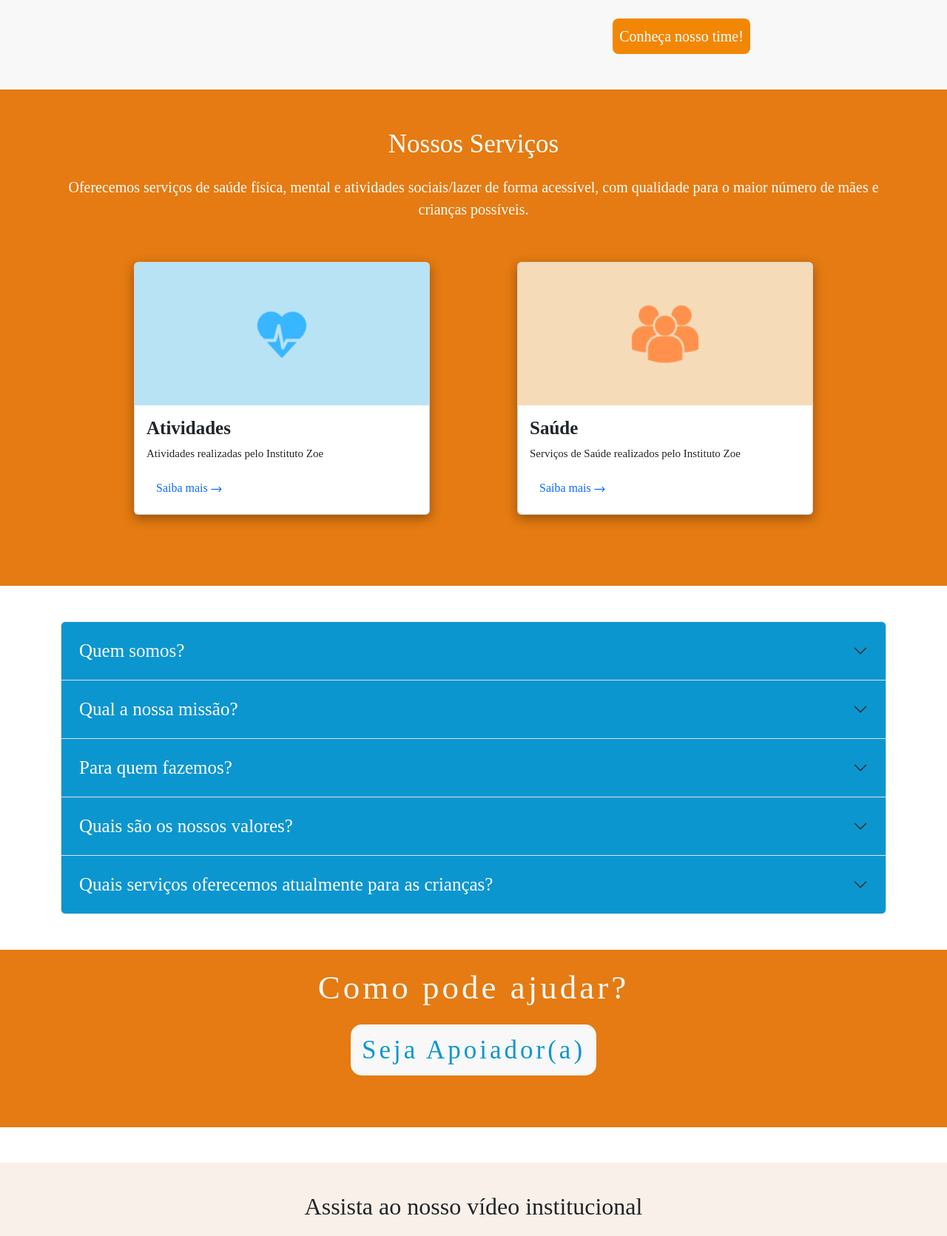
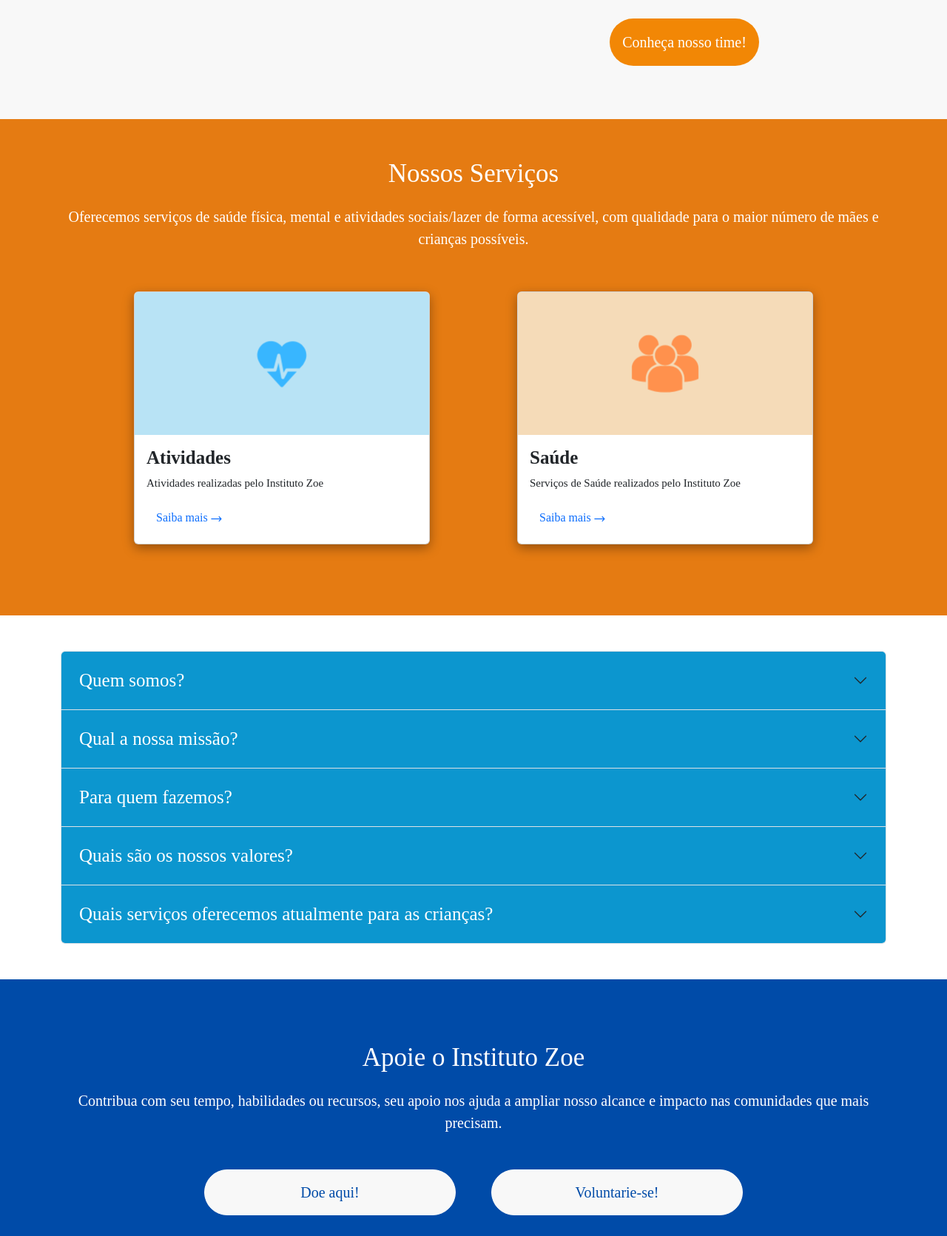
Before and after one commit to ProjetoZOE/InstitutoZoe, a PHP site: page / in a window 1280 px wide. Shown: the part 1383-3054 px from the top of the page at 74% size. Run offline with PHP 8.4, Linux system fonts and the light colour scheme; some web fonts are replaced.

Commit message:
Mudanças no layout e ajustes

```diff
--- a/index.html
+++ b/index.html
@@ -121,80 +121,85 @@
 
         <section class="py-5" style="background-color: #F8F8F8;">
             <div class="container">
-                <div class="row justify-content-center align-items-center g-2">
-                    <div class="col d-flex justify-content-center align-items-center">
+                <div class="row justify-content-center align-items-center g-4">
+                    <div class="col-12 col-md-6 d-flex justify-content-center order-1">
                         <img src="https://upload.wikimedia.org/wikipedia/commons/thumb/2/21/Solid_black.svg/512px-Solid_black.svg.png"
                             alt="Equipe do Instituto Zoe" class="img-fluid"
-                            style="border: none; border-radius: 5px; max-width: 75%; height: auto;">
+                            style="border: none; border-radius: 5px; max-width: 100%; height: auto;">
                     </div>
 
-                    <div class="col">
-                        <p class="section-title" style="color: #333333; text-align: start;">Sobre o Instituto Zoe</p>
-                        <p class="section-text" style="color: black;">Fundada em 2008, o Instituto Zoe se dedica a
-                            preencher lacunas na área da saúde em comunidades carentes. Nossa missão é fornecer serviços
-                            de saúde acessíveis e de qualidade, independentemente da condição socioeconômica.
+                    <div class="col-12 col-md-6 order-2">
+                        <p class="section-title text-md-start text-center" style="color: #333333;">Sobre o Instituto Zoe
                         </p>
-                        <p class="section-text mb-4" style="color: black;">
-                            Acreditamos que todos merecem acesso a
-                            cuidados de saúde que sejam:</p>
-                        <div>
-                            <!-- Bloco Acessíveis -->
-                            <div class="row align-items-center g-2 mb-2">
+                        <p class="section-text text-md-start text-center" style="color: black;">
+                            Fundada em 2008, o Instituto Zoe se dedica a preencher lacunas na área da saúde em
+                            comunidades carentes.
+                            Nossa missão é fornecer serviços de saúde acessíveis e de qualidade, independentemente da
+                            condição socioeconômica.
+                        </p>
+                        <p class="section-text mb-4 text-md-start text-center" style="color: black;">
+                            Acreditamos que todos merecem acesso a cuidados de saúde que sejam:
+                        </p>
+
+                        <div class="mb-4">
+                            <div class="row align-items-start g-2 mb-2">
                                 <div class="col-auto">
-                                    <div class="icon-container me-3">
-                                        <i class="checkmark">&#10003;</i>
+                                    <div class="icon-container me-2">
+                                        <i class="checkmark">✓</i>
                                     </div>
                                 </div>
                                 <div class="col">
                                     <p class="section-subtitle mb-1">Acessíveis</p>
-                                    <p class="section-subtext mb-0">Removendo barreiras aos cuidados de saúde por meio
-                                        de clínicas móveis e taxas variáveis.</p>
+                                    <p class="section-subtext mb-0">
+                                        Removendo barreiras aos cuidados de saúde por meio de clínicas móveis e taxas
+                                        variáveis.
+                                    </p>
                                 </div>
                             </div>
 
-                            <!-- Bloco Empáticos -->
-                            <div class="row align-items-center g-2 mb-2">
+                            <div class="row align-items-start g-2 mb-2">
                                 <div class="col-auto">
-                                    <div class="icon-container me-3" style="background-color: #004ba8;">
-                                        <i class="checkmark">&#10003;</i>
+                                    <div class="icon-container me-2" style="background-color: #004ba8;">
+                                        <i class="checkmark">✓</i>
                                     </div>
                                 </div>
                                 <div class="col">
                                     <p class="section-subtitle mb-1">Empáticos</p>
-                                    <p class="section-subtext mb-0">Respeitando as diversas origens e prestando cuidados
-                                        que reconheçam as necessidades culturais.</p>
+                                    <p class="section-subtext mb-0">
+                                        Respeitando as diversas origens e prestando cuidados que reconheçam as
+                                        necessidades culturais.
+                                    </p>
                                 </div>
                             </div>
 
-                            <!-- Bloco Impactantes -->
-                            <div class="row align-items-center g-2 mb-4">
+                            <div class="row align-items-start g-2 mb-4">
                                 <div class="col-auto">
-                                    <div class="icon-container me-3">
-                                        <i class="checkmark">&#10003;</i>
+                                    <div class="icon-container me-2">
+                                        <i class="checkmark">✓</i>
                                     </div>
                                 </div>
                                 <div class="col">
-                                    <p class="section-subtitle mb-1 ">Impactantes</p>
-                                    <p class="section-subtext mb-0">Envolver-se com as comunidades locais para
-                                        desenvolver programas que atendam às suas necessidades específicas.</p>
-                                </div>
-                            </div>
-                            <div class="row justify-content-center">
-                                <div class="col-auto">
-                                    <a href="index-equipe.html" class="btn btn-lg p-2 text-white"
-                                        style="background-color: #f28705;">
-                                        Conheça nosso time!
-                                    </a>
+                                    <p class="section-subtitle mb-1">Impactantes</p>
+                                    <p class="section-subtext mb-0">
+                                        Envolver-se com as comunidades locais para desenvolver programas que atendam às
+                                        suas necessidades específicas.
+                                    </p>
                                 </div>
                             </div>
 
+                            <div class="text-center text-md-center">
+                                <a href="index-equipe.html" class="btn btn-lg p-3 text-white"
+                                    style="background-color: #f28705; border-radius: 50px;">
+                                    Conheça nosso time!
+                                </a>
+                            </div>
                         </div>
                     </div>
                 </div>
             </div>
+        </section>
 
-            </div>
-        </section>
+
 
         <section class=" py-5" style="background-color: #E57B12;">
             <div class="container">
@@ -399,17 +404,30 @@
 
         <br><br>
 
-        <section id="apoiador">
-            <br>
-            <h1 style="font-size: 45px;">Como pode ajudar?</h1><br>
-            <p><a href="index-apoiador.html">Seja
-                    Apoiador(a)</a></p>
+
+        <section class="d-flex align-items-center py-1" style="min-height: 50vh;" id="apoiador">
+            <div class="container text-center">
+                <p class="section-title">Apoie o Instituto Zoe</p>
+                <p class="section-text mb-5">
+                    Contribua com seu tempo, habilidades ou recursos, seu apoio nos ajuda a ampliar nosso alcance
+                    e impacto nas comunidades que mais precisam.
+                </p>
+                <div class="row justify-content-center g-5">
+                    <div class="col-12 col-md-4">
+                        <a href="index-apoiador.html" class="btn btn-light w-100">Doe aqui!</a>
+                    </div>
+                    <div class="col-12 col-md-4">
+                        <a href="index-apoiador.html" class="btn btn-light w-100">Voluntarie-se!</a>
+                    </div>
+                </div>
+            </div>
         </section>
-        <br><br>
-        <!-- Sobre -->
+
+
+
         <section id="video-institucional" style="padding: 40px 0; background-color: #f9f0e9;">
             <div class="container text-center">
-                <h2 style="color: var(--azul);">Assista ao nosso vídeo institucional</h2>
+                <h2 class="section-title" style="color: #333333;">Assista ao nosso vídeo institucional</h2>
                 <div class="ratio ratio-16x9 mt-4">
                     <iframe src="https://www.youtube.com/embed/8B02_B1vb4M" title="Instituto Zoe"
                         allow="accelerometer; autoplay; clipboard-write; encrypted-media; gyroscope; picture-in-picture"
--- a/styles.css
+++ b/styles.css
@@ -88,28 +88,27 @@ a:hover {
 
 #apoiador {
     text-align: center;
-    letter-spacing: 4px;
-    height: 30vh;
     color: #f8f8f8;
-    background-color: #e57b12;
-
+    background-color: #004ba8;
+    justify-content: center;
 }
 
 
 
-#apoiador p a {
+#apoiador a {
     text-align: center;
-    color: #0c96cf;
+    justify-content: center;
+    color: #004ba8;
     transition: 0.5s;
-    font-size: 35px;
+    font-size: 20px;
     background-color: #f8f8f8;
-    border-radius: 15px;
+    border-radius: 50px;
     padding: 15px !important;
 }
 
 #apoiador a:hover {
 
-    font-size: 42px;
+    font-size: 22px;
 
 }
 
```
